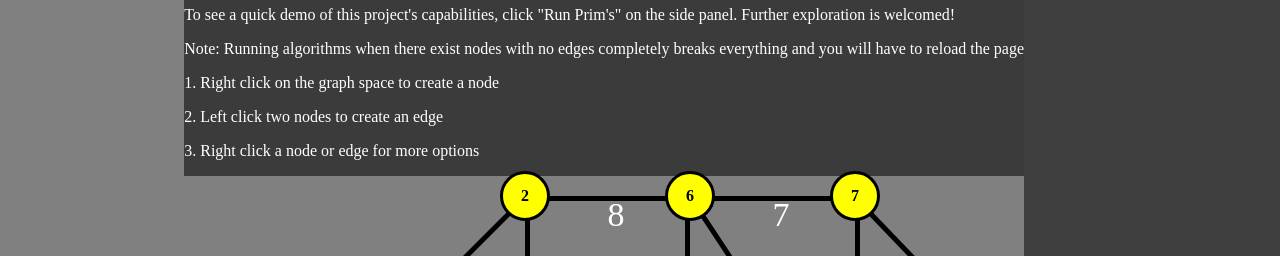
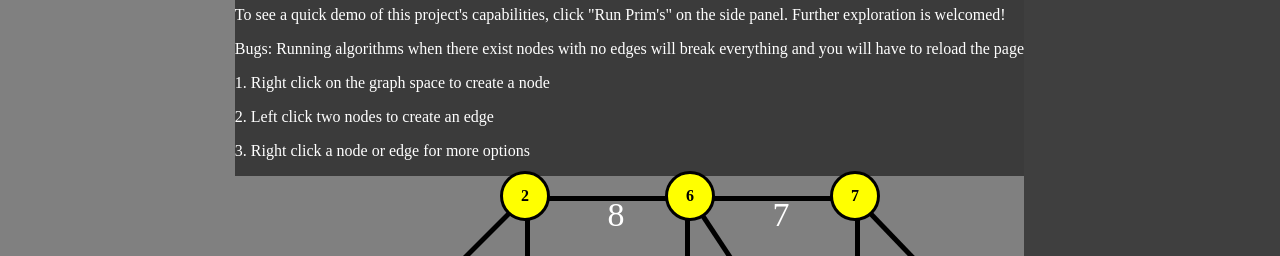
Before and after one commit to leonzh2k/GraphBuilder, a plain HTML site: page index.html in a window 1280 px wide. Shown: the part 104-360 px from the top of the page. Drawn offline with Linux system fonts and the light colour scheme.

Commit message:
update onboarding content

```diff
--- a/index.html
+++ b/index.html
@@ -20,7 +20,7 @@
                     <div id="instructions" style="float: right; color: white; background-color: rgb(59, 59, 59);">
                         <h1>instructions <span id="close-instructions-button" style="float: right;">X</span></h1>
                         <p>To see a quick demo of this project's capabilities, click "Run Prim's" on the side panel. Further exploration is welcomed!</p>
-                        <p>Note: Running algorithms when there exist nodes with no edges completely breaks everything and you will have to reload the page </p>
+                        <p>Bugs: Running algorithms when there exist nodes with no edges will break everything and you will have to reload the page </p>
                         <p>1. Right click on the graph space to create a node</p>
                         <p>2. Left click two nodes to create an edge</p>
                         <p>3. Right click a node or edge for more options</p>
```
